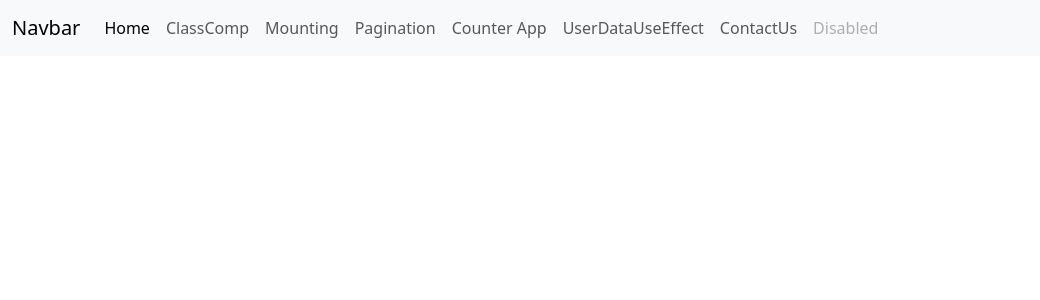
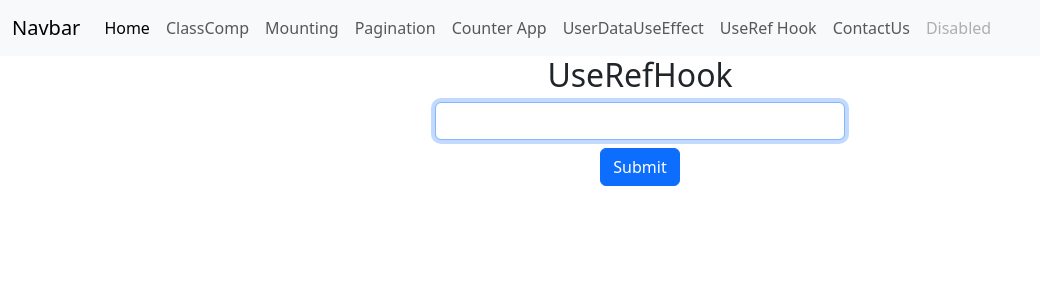
Before and after one commit to Chaitanyatraining/1206-react, a React (Create React App) app: page /userefhook in a window 1280 px wide. Shown: the top 300 px of the page, without its empty margins (0-1040 px from the left). Built offline with nearby package versions, Linux system fonts and the light colour scheme.

Commit message:
useref Hook

```diff
--- a/src/Components/Header.js
+++ b/src/Components/Header.js
@@ -30,6 +30,9 @@ export const Header = () => {
           <Link to="/userdatafunc" className="nav-link">UserDataUseEffect</Link>
         </li>
         <li className="nav-item">
+          <Link to="/userefhook" className="nav-link">UseRef Hook</Link>
+        </li>
+        <li className="nav-item">
           <Link to="/contactUs" className="nav-link">ContactUs</Link>
         </li>
         <li className="nav-item">
--- a/src/Components/Routing/index.js
+++ b/src/Components/Routing/index.js
@@ -7,6 +7,7 @@ import CompDidMount from '../CompDidMount'
 import Pagination from '../Pagination'
 import FuncCounterComp from '../FuncCounterComp'
 import FuncUserData from '../FuncUserData'
+import UseRefHook from '../UseRefHook'
 
 function Routing() {
   return (
@@ -19,6 +20,7 @@ function Routing() {
             <Route path='/pagination' element={<Pagination />} />
             <Route path='/counterApp' element={<FuncCounterComp />} />
             <Route path='/userdatafunc' element={<FuncUserData />} />
+            <Route path='/userefhook' element={<UseRefHook />} />
         </Routes>
     </div>
   )
--- /dev/null
+++ b/src/Components/UseRefHook.js
@@ -0,0 +1,37 @@
+import React, { useRef, useEffect } from "react";
+
+const UseRefHook = () => {
+    const data = useRef(null)
+  // useState Hook
+  // useState will re-render when the content change and update in UI.
+
+  // useRef Hook
+  // useRef Hook doesn't notify you when its content changes. Mutating the(.current)
+  // property doesn't cause a re-render
+    const handleSubmit = (e) => {
+        e.preventDefault()
+       data.current.value = 'chaitanya'
+    }
+
+    useEffect(() => {
+        data.current.focus();
+    }, [])
+
+  return (
+    <>
+      <h2>UseRefHook</h2>
+      <div className="row">
+        <div className="col-md-4"></div>
+        <div className="col-md-4">
+          <form>
+            <input ref={data} type="text" className="form-control" />
+            <input className="btn btn-primary mt-2" onClick={(e) => {handleSubmit(e)}} type="submit" />
+          </form>
+        </div>
+        <div className="col-md-4"></div>
+      </div>
+    </>
+  );
+};
+
+export default UseRefHook;
```
Also changed, not shown: src/Questions.txt.
